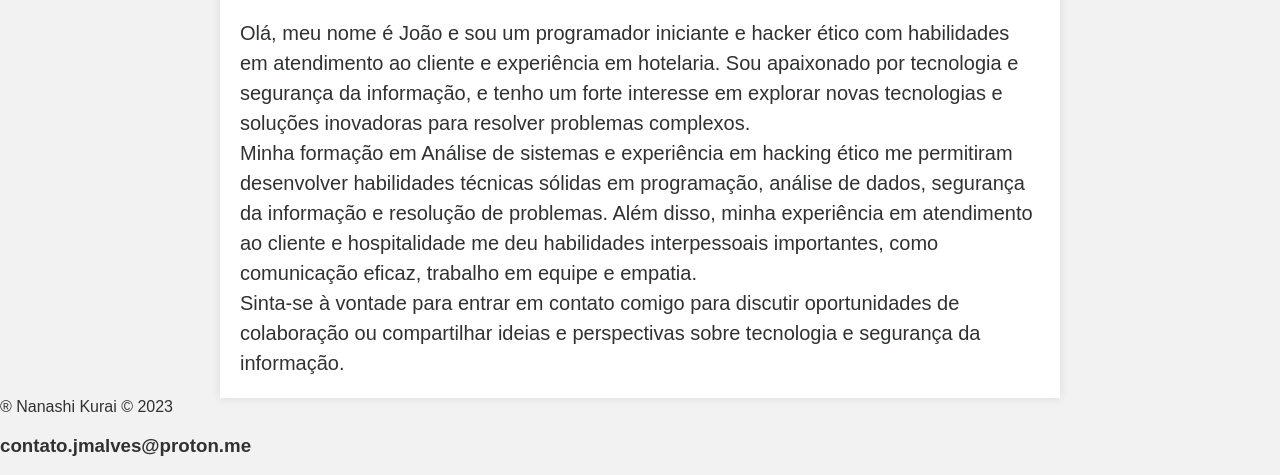
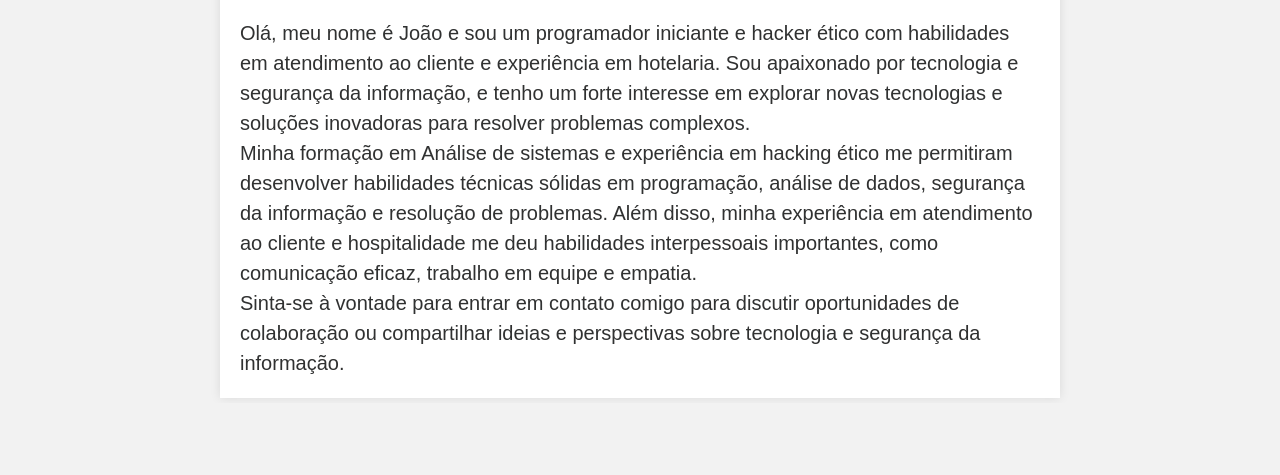
Before and after one commit to NanashiKurai/Nanashideveloper, a plain HTML site: page index.html in a window 1280 px wide. Shown: the part 397-872 px from the top of the page. After the commit the page ends 800 px from the top, so only its background shows below. Drawn offline with Linux system fonts and the light colour scheme.

Commit message:
Update index.html

```diff
--- a/index.html
+++ b/index.html
@@ -47,11 +47,4 @@
 </body>
 
 
-  <footer>
-    &reg; Nanashi Kurai &copy; 2023
-
-     <h3>contato.jmalves@proton.me</h3>
-
-  </footer>
-
 </html>
```
